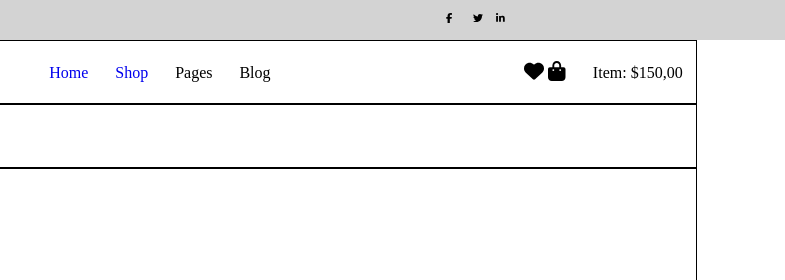
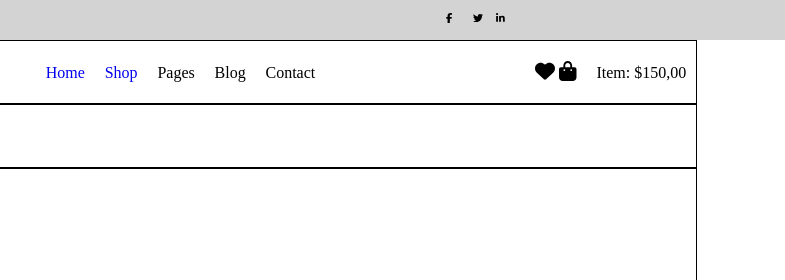
Before and after one commit to PedroMiguel1712/pedromiguel1712.github.io, a plain HTML site: page index.html in a window 1280 px wide. Shown: the top 280 px of the page, 495-1280 px from the left. Drawn offline with Linux system fonts and the light colour scheme.

Commit message:
Update index.html

```diff
--- a/index.html
+++ b/index.html
@@ -40,7 +40,7 @@
         <li><a href="shop.html">Shop</a></li>
         <li>Pages</li>
         <li>Blog</li>
-        <li></li>
+        <li>Contact</li>
         <li id="svg2">
           <svg xmlns="http://www.w3.org/2000/svg" viewBox="0 0 512 512"><!--!Font Awesome Free 6.5.2 by @fontawesome - https://fontawesome.com License - https://fontawesome.com/license/free Copyright 2024 Fonticons, Inc.--><path d="M47.6 300.4L228.3 469.1c7.5 7 17.4 10.9 27.7 10.9s20.2-3.9 27.7-10.9L464.4 300.4c30.4-28.3 47.6-68 47.6-109.5v-5.8c0-69.9-50.5-129.5-119.4-141C347 36.5 300.6 51.4 268 84L256 96 244 84c-32.6-32.6-79-47.5-124.6-39.9C50.5 55.6 0 115.2 0 185.1v5.8c0 41.5 17.2 81.2 47.6 109.5z"/></svg>
           <svg xmlns="http://www.w3.org/2000/svg" viewBox="0 0 448 512"><!--!Font Awesome Free 6.5.2 by @fontawesome - https://fontawesome.com License - https://fontawesome.com/license/free Copyright 2024 Fonticons, Inc.--><path d="M160 112c0-35.3 28.7-64 64-64s64 28.7 64 64v48H160V112zm-48 48H48c-26.5 0-48 21.5-48 48V416c0 53 43 96 96 96H352c53 0 96-43 96-96V208c0-26.5-21.5-48-48-48H336V112C336 50.1 285.9 0 224 0S112 50.1 112 112v48zm24 48a24 24 0 1 1 0 48 24 24 0 1 1 0-48zm152 24a24 24 0 1 1 48 0 24 24 0 1 1 -48 0z"/></svg>
```
